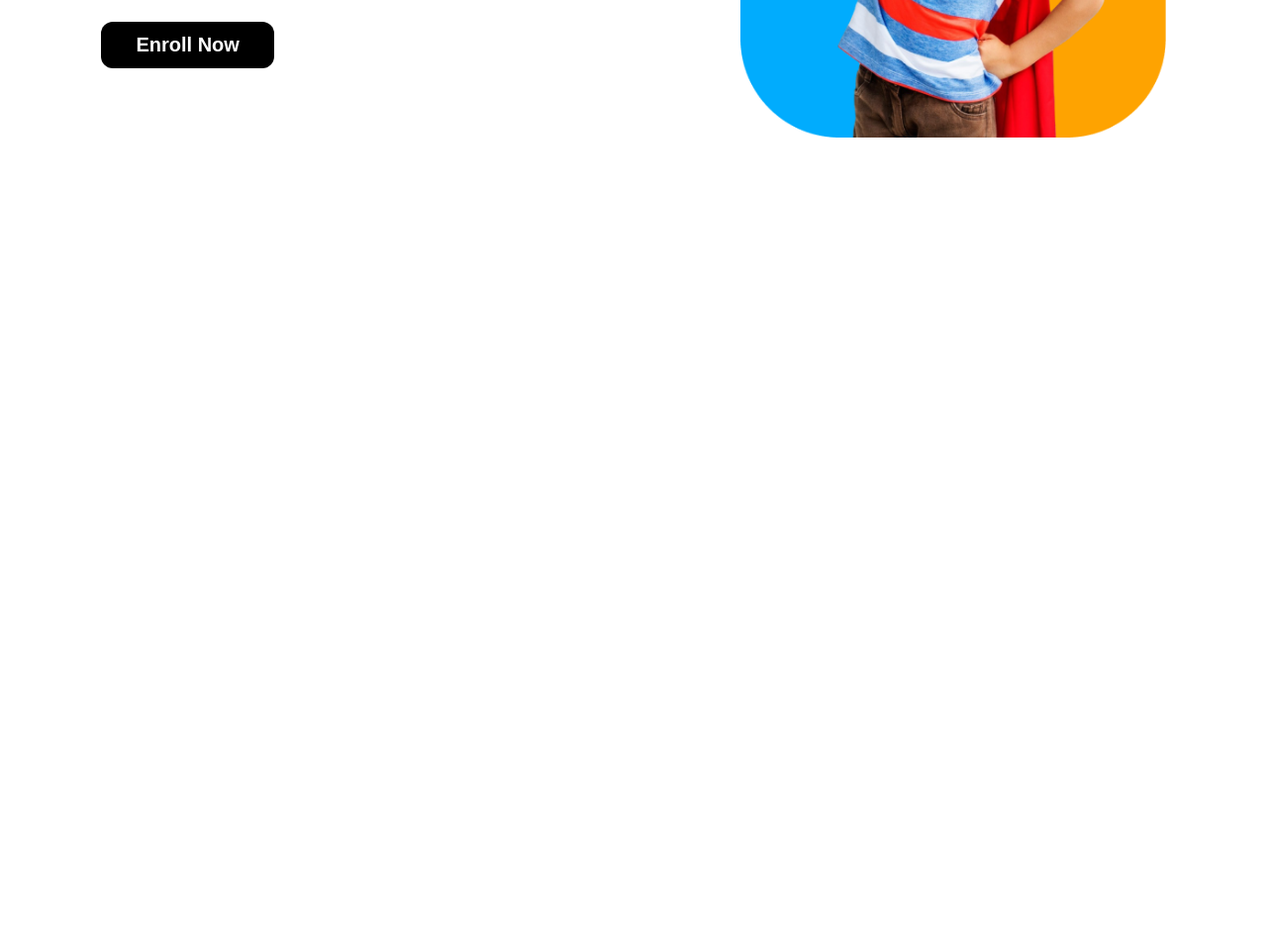
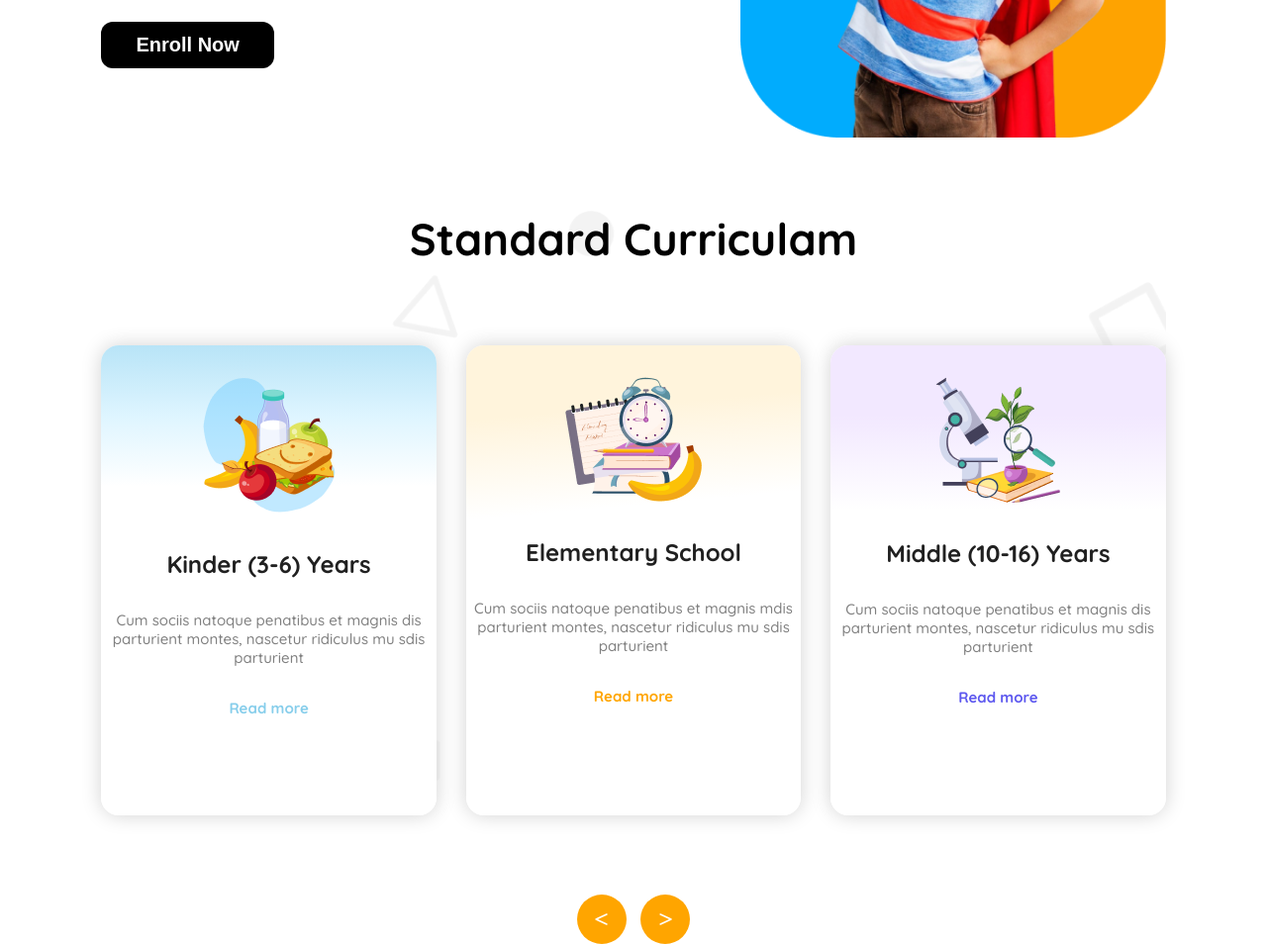
Before and after one commit to Jayed-AJ/Assignment-2, a plain HTML site: page index.html in a window 1280 px wide. Shown: the part 509-1463 px from the top of the page at 99% size. Before the commit the page ends 800 px from the top, so only its background shows below. Drawn offline with Linux system fonts and the light colour scheme.

Commit message:
standard-section complete

```diff
--- a/index.html
+++ b/index.html
@@ -42,6 +42,45 @@
             </div>
             <div class="banner-img-container"><img src="assets/hero-kids.png" alt=""></div>
         </section>
+        <section class="standard">
+            <h2 class="standard-title">Standard Curriculam</h2>
+            <div class="standard-container">
+                <div class="stand-child stand-child-1 ">
+                    <div class="stand-img-con"><img src="assets/kinder.png" alt=""></div>
+                    <h3 class="stand-heading">Kinder (3-6) Years</h3>
+                    <p class="stand-des">
+                        Cum sociis natoque penatibus et magnis
+                        dis parturient montes, nascetur ridiculus
+                        mu sdis parturient
+                    </p>
+                    <p class="read-1 read">Read more</p>
+                </div>
+                <div class="stand-child stand-child-2">
+                    <div class="stand-img-con"><img src="assets/elementary.png" alt=""></div>
+                    <h3 class="stand-heading">Elementary School</h3>
+                    <p class="stand-des">
+                        Cum sociis natoque penatibus et magnis
+                        mdis parturient montes, nascetur ridiculus
+                        mu sdis parturient
+                    </p>
+                    <p class="read-2 read">Read more</p>
+                </div>
+                <div class="stand-child stand-child-3">
+                    <div class="stand-img-con"><img src="assets/middle.png" alt=""></div>
+                    <h3 class="stand-heading">Middle (10-16) Years</h3>
+                    <p class="stand-des">
+                        Cum sociis natoque penatibus et magnis
+                        dis parturient montes, nascetur ridiculus
+                        mu sdis parturient
+                    </p>
+                    <p class="read-3 read">Read more</p>
+                </div>
+            </div>
+            <div class="stand-btn-con mobile-hidden">
+                <button class="stand-btn"><i class="fa-solid fa-less-than"></i></button>
+                <button class="stand-btn"><i class="fa-solid fa-greater-than"></i></button>
+            </div>
+        </section>
     </main>
 </body>
 </html>
--- a/styles/style.css
+++ b/styles/style.css
@@ -21,13 +21,15 @@ a{
     font-size: 20px;
     font-weight: 700;
 }
+/* Shared Styles */
 .flex {
     display: flex;
 }
-/* Shared Styles */
+
  .dextop-hidden {
     display: none;
  }
+ /* end of shared styles */
 
 /* Particular styles */
 header {
@@ -112,7 +114,84 @@ header {
 .banner-img-container>img {
     width: 100%;
 }
+/* standard-section */
+.standard {
+    margin-top: 70px;
+    background-image: url(/assets/bg.png);
+    background-size: cover;
+   }
+.standard-title {
+    text-align: center;
+    font-size: 45px;
+    font-weight: 800px;
+   }
+.standard-container {
+    margin-top: 80px;
+    display: flex;
+    justify-content: space-between;
+    gap: 30px;
+    /* flex-wrap: wrap; */
+    text-align: center;
+}
+.stand-child {
+    height: 475px;
+    width: 365px;
+    border-radius: 18px;
+    box-shadow: 0 0 20px lightgray;
+}
+.stand-child-1 {
+    background: linear-gradient( 180deg, #b8e4f7 0%, #DEF5FF 15%, #ffffff 30%,  #ffffff 100%);
+}
+.stand-child-2 {
+    background: linear-gradient(175deg, #FFF4DC 0%, #FFF4DC 15%, #ffffff 35%, #ffffff 100%);
 
+}
+.stand-child-3 {
+    background: linear-gradient(180deg, #F2E8FF 0%, #F2E8FF 15%, #ffffff 35%, #ffffff 100%);
+}
+
+.stand-img-con {
+    margin-top: 32px;
+}
+.stand-heading {
+    font-size: 24px;
+    font-weight: 700;
+    color:#202020;
+    margin-top: 32px;
+}
+.stand-des {
+    font-size: 15px;
+    font-weight: 500;
+    color:#808080;
+    margin-top: 32px;
+}
+.read {
+    font-size: 15px;
+    font-weight: 720;
+    margin-top: 32px;
+}
+.read-1{
+    color: skyblue;
+}
+.read-2 {
+    color: orange;
+}
+.read-3 {
+    color:#5D58EF;
+}
+.stand-btn-con {
+    margin-top: 80px;
+    text-align: center;
+}
+.stand-btn {
+    margin: 0 5px;
+    background-color: orange;
+    height: 50px;
+    width: 50px;
+    border-radius: 50%;
+    border: none;
+    color: white;
+}
 /* responsive-web-layout */
 /* medium-device */
 @media screen and (min-width:576.01px) and (max-width: 980px) {
@@ -148,7 +227,12 @@ header {
     .banner-img-container {
         width: 100%;
     }
-
+    /* standard-section */
+    .standard-container {
+        flex-wrap: nowrap;
+        flex-direction: column;
+        align-items: center;
+    }
 }
 /* Mobile device */
  @media screen and (max-width:576px) {
@@ -184,4 +268,12 @@ header {
     .banner-img-container {
         width: 100%;
     }
+    /* standard-section */
+    .standard-container {
+        flex-direction: column;
+        align-items: center;
+    }
+    .stand-child {
+        width: 100%;
+    }
  }
```
